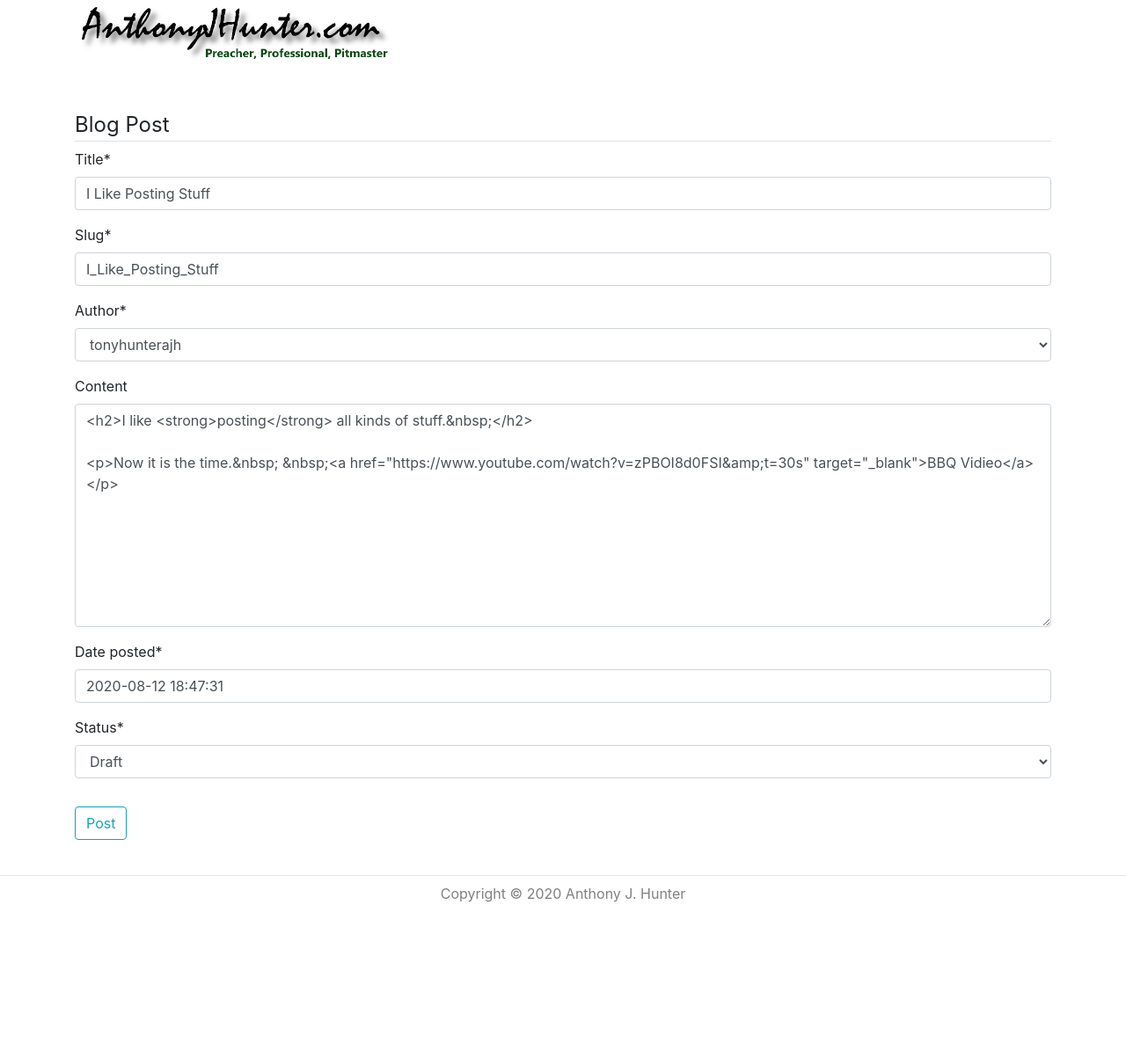
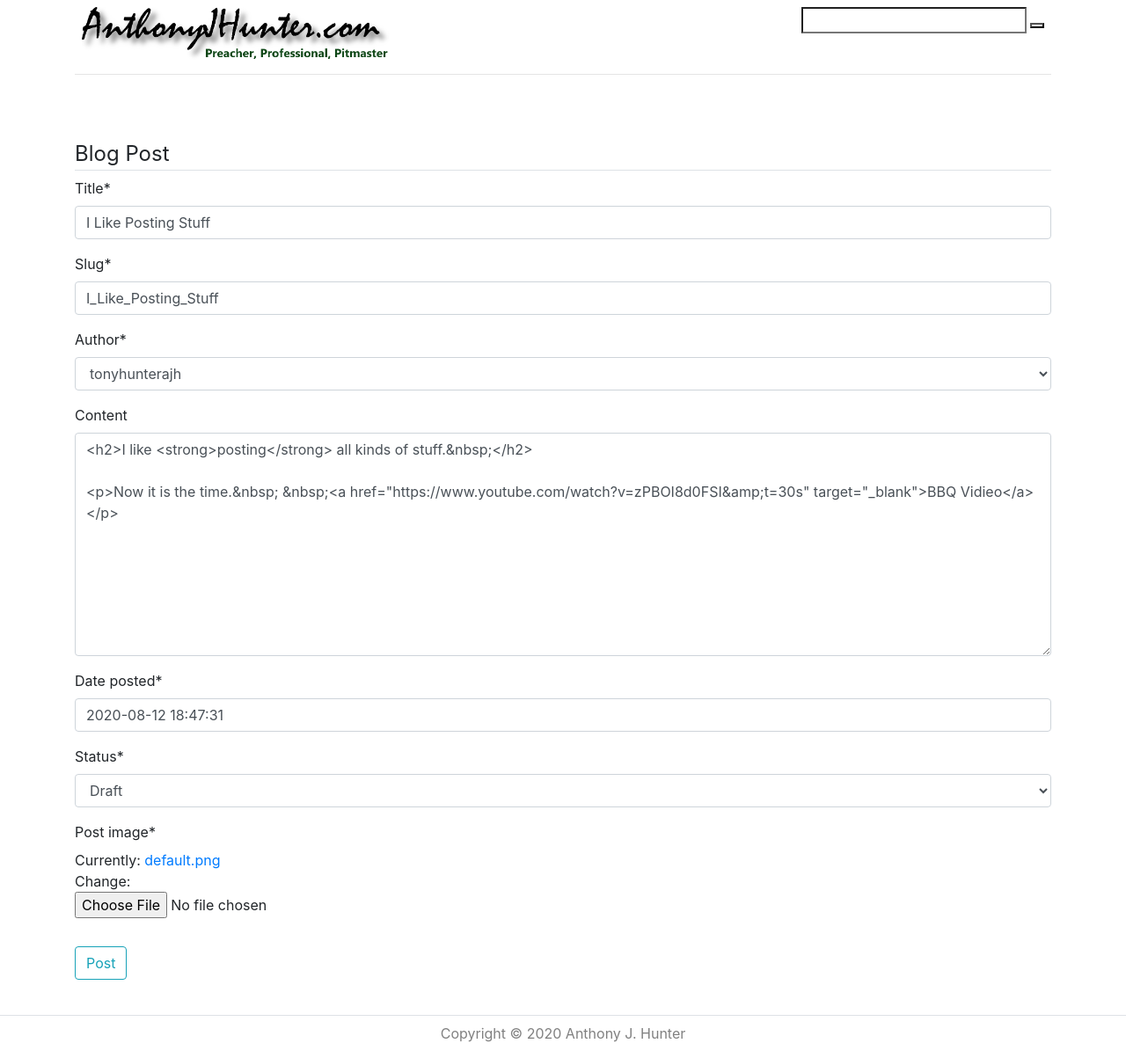
Before and after one commit to tonyhunterajh/AJHDotcom-Django, a Django app: page /blog/post/24/update/ in a window 1280 px wide. Shown: the part 56-1259 px from the top of the page at 88% size. Before the commit the page ends 1082 px from the top, so only its background shows below. Run offline with Django 3.2, Linux system fonts and the light colour scheme; a user stored in the database is signed in; data comes from the database, SQL or seed files in the repository; both versions use the stored data as it was after the commit; parts of the project's set-up code (start-up, migrations or seed data) failed here and were passed over; some libraries are stand-ins or nearby versions.

Commit message:
Add Image to Blog Posts.

```diff
--- a/blog/models.py
+++ b/blog/models.py
@@ -21,6 +21,7 @@ class Post(models.Model):
     author = models.ForeignKey(User, on_delete=models.CASCADE)
     status = models.CharField(max_length=10, choices=POST_STATUSES, default='draft')
     tags = TaggableManager()
+    post_image = models.ImageField(upload_to='blog_images/', default='default.png')
 
     class Meta:
         ordering = ('-date_posted',)
--- a/blog/templates/blog/base_post.html
+++ b/blog/templates/blog/base_post.html
@@ -104,16 +104,39 @@
 
     </nav>
 
+    <!-- Start of Site Search 360 Scripts -->
+    <script type="text/javascript">
+      var ss360Config = {
+          siteId: "www.anthonyjh.com",
+          searchBox: {
+              selector: "#searchBox"
+          }
+      }
+      </script>
+      <script src="https://cdn.sitesearch360.com/v13/sitesearch360-v13.min.js" async></script>
+      <!-- End of Site Search 360 Scripts -->
+
       <div class="container">
         <div class="d-flex flex-wrap pt-2 mr-2 ml-2">
+
           <div class="mr-auto">
             <a href="{% url 'site-home'%}"><img src="{% static 'ajhsite/images/ajhdotcom_logo_nobkg.png'%}" width="350" height="60" alt="Anthony J. Hunter"></a>
           </div>
-        <div class="ml-auto"></div>
-          <span><script type="text/javascript" src="https://www.sitelevel.com/javabox?crid=4gy8nktj"></script></span>
+          <div class="ml-auto">
+
+            <!-- Start of Site Search 360 Search Box -->
+            <section role="search" data-ss360="true">
+              <input type="search" id="searchBox">
+              <button id="searchButton"></button>
+            </section>
+            <!-- End of Site Search 360 Search Box -->
+
           </div>
+
         </div>
+        <hr>
       </div>
+
     <br/>
 
 <!--*************************************************************************
--- a/blog/templates/blog/home.html
+++ b/blog/templates/blog/home.html
@@ -9,6 +9,12 @@
             <div class="media-body">
                 <h5><a class="text-info" href="{{ post.get_absolute_url }}"> {{ post.title }} </a></h5>
                 <p class="mt-3">
+
+                    <!-- Only show the image if it is NOT the default imaage. -->
+                    {% ifnotequal post.post_image 'default.png' %}
+                        <img src="{{ post.post_image.url }}" class="image-wrapper float-left pr-3 pb-3 w-25 rounded" alt="{{ post.title }}" />
+                    {% endifnotequal %}
+
                     {{ post.content|safe|truncatewords:100 }}
                     {% if post.content|length > 100 %}
                         <small class="text-muted"><a class="article-title" href="{{ post.get_absolute_url }}"><i>(Continue reading...)</i></a></small>
--- a/blog/templates/blog/post_detail.html
+++ b/blog/templates/blog/post_detail.html
@@ -7,6 +7,12 @@
         <div class="media-body">
             <h5 class="text-info"> {{ post.title }} </h5>
             <p class="mt-3">
+
+                <!-- Only show the image if it is NOT the default imaage. -->
+                {% ifnotequal post.post_image 'default.png' %}
+                <img src="{{ post.post_image.url }}" class="image-wrapper float-left pr-3 pb-3 w-25 rounded" alt="{{ post.title }}" />
+                {% endifnotequal %}
+
                 {{ post.content|safe|linebreaks }}
             </p>
             <div class="border-top">
--- a/blog/templates/blog/post_form.html
+++ b/blog/templates/blog/post_form.html
@@ -4,7 +4,7 @@
 {% block content%}
 
     <div class="content-section">
-        <form method="POST">
+        <form method="POST" enctype="multipart/form-data">
             {% csrf_token %}
             <fieldset class="form-group">
                 <legend class="border-bottom pt-2">Blog Post</legend>
--- a/blog/templates/blog/tag_posts.html
+++ b/blog/templates/blog/tag_posts.html
@@ -10,6 +10,12 @@
             <div class="media-body">
                 <h5><a class="text-info" href="{{ post.get_absolute_url }}"> {{ post.title }} </a></h5>
                 <p class="mt-3">
+
+                    <!-- Only show the image if it is NOT the default imaage. -->
+                    {% ifnotequal post.post_image 'default.png' %}
+                        <img src="{{ post.post_image.url }}" class="image-wrapper float-left pr-3 pb-3 w-25 rounded" alt="{{ post.title }}" />
+                    {% endifnotequal %}
+
                     {{ post.content|safe|truncatewords:100 }}
                     {% if post.content|length > 100 %}
                         <small class="text-muted"><a class="article-title" href="{{ post.get_absolute_url }}"><i>(Continue reading...)</i></a></small>
--- a/blog/templates/blog/user_posts.html
+++ b/blog/templates/blog/user_posts.html
@@ -10,6 +10,12 @@
             <div class="media-body">
                 <h5><a class="text-info" href="{{ post.get_absolute_url }}"> {{ post.title }} </a></h5>
                 <p class="mt-3">
+
+                    <!-- Only show the image if it is NOT the default imaage. -->
+                    {% ifnotequal post.post_image 'default.png' %}
+                        <img src="{{ post.post_image.url }}" class="image-wrapper float-left pr-3 pb-3 w-25 rounded" alt="{{ post.title }}" />
+                    {% endifnotequal %}
+
                     {{ post.content|safe|truncatewords:100 }}
                     {% if post.content|length > 100 %}
                         <small class="text-muted"><a class="article-title" href="{{ post.get_absolute_url }}"><i>(Continue reading...)</i></a></small>
--- a/blog/views.py
+++ b/blog/views.py
@@ -85,7 +85,7 @@ class PostDetailView(DetailView):
 
 class PostCreateView(LoginRequiredMixin, CreateView):
     model = Post
-    fields = ['title', 'slug', 'author', 'content', 'date_posted', 'status', 'tags']
+    fields = ['title', 'slug', 'author', 'content', 'date_posted', 'status', 'tags', 'post_image']
 
     def form_valid(self, form):
         form.instance.author = self.request.user
@@ -94,7 +94,7 @@ class PostCreateView(LoginRequiredMixin, CreateView):
 
 class PostUpdateView(LoginRequiredMixin, UserPassesTestMixin, UpdateView):
     model = Post
-    fields = ['title', 'slug', 'author', 'content', 'date_posted', 'status', 'tags']
+    fields = ['title', 'slug', 'author', 'content', 'date_posted', 'status', 'tags', 'post_image']
 
     def form_valid(self, form):
         form.instance.author = self.request.user
```
Also changed, not shown: blog/migrations/0006_post_post_image.py (added), db.sqlite3, media/blog_images/MS365_MS900.png (added), media/blog_images/RPADevFoundDiploma.png (added), media/blog_images/ajh_ministry.jpeg (added), media/blog_images/tonyhunter.jpeg (added). Lines whose indentation alone changed are shown as unchanged.
